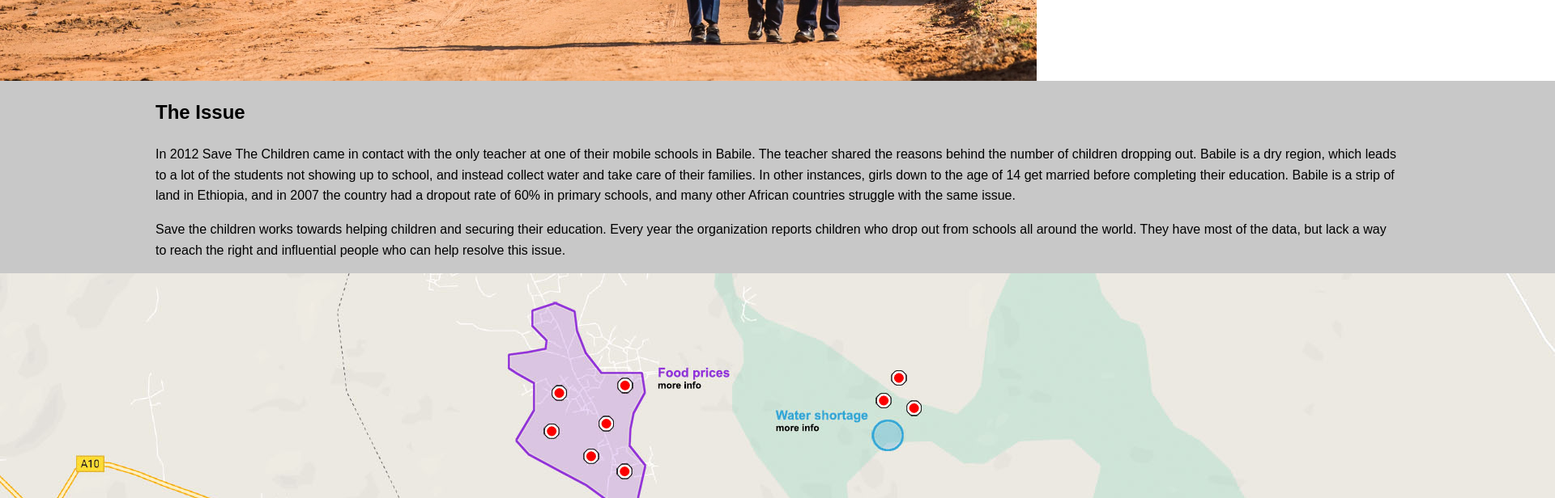
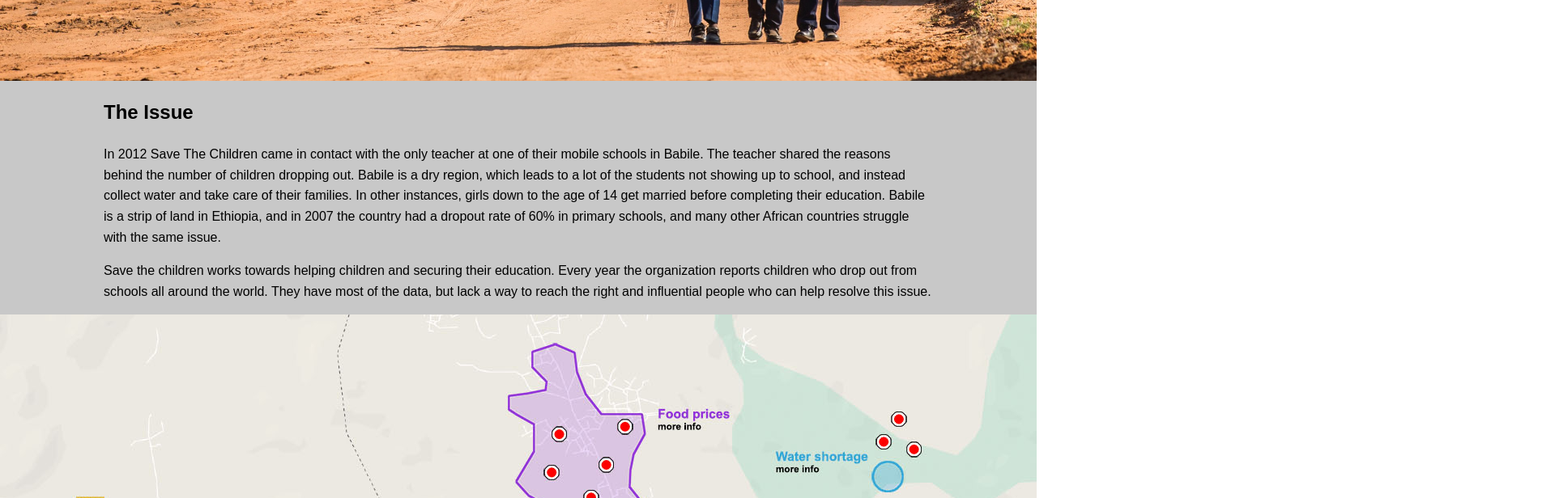
Before and after one commit to B-Moritz/DropBack, a plain HTML site: page index.html in a window 1280 px wide. Shown: the part 500-1116 px from the top of the page at 81% size, 1920 px wide, since content can reach past the window. Drawn offline with Linux system fonts and the light colour scheme.

Commit message:
Fix site width

```diff
--- a/css/index.css
+++ b/css/index.css
@@ -7,6 +7,7 @@
 
 body {
   margin: 0;
+  max-width: 1500px;
 }
 
 header {
@@ -46,18 +47,18 @@ header {
   overflow: auto;
 }
 
-
 article {
   float: left;
   background-color: rgba(200, 200, 200, 1);
   height: auto;
   overflow: auto;
+  width: 100%;
 }
 
 .section {
   margin-left: 10%;
   margin-right: 10%;
-  max-width: 80%;
+
 }
 
 #map {
```
